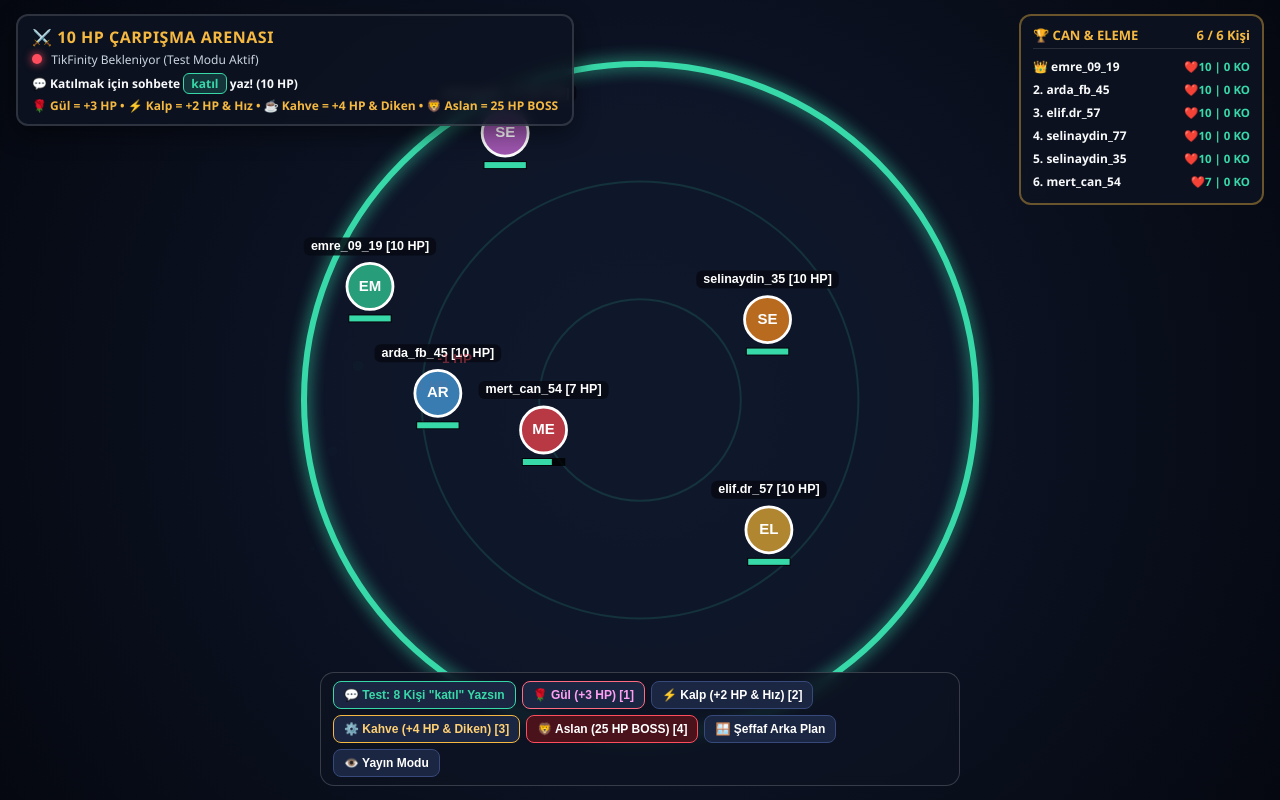
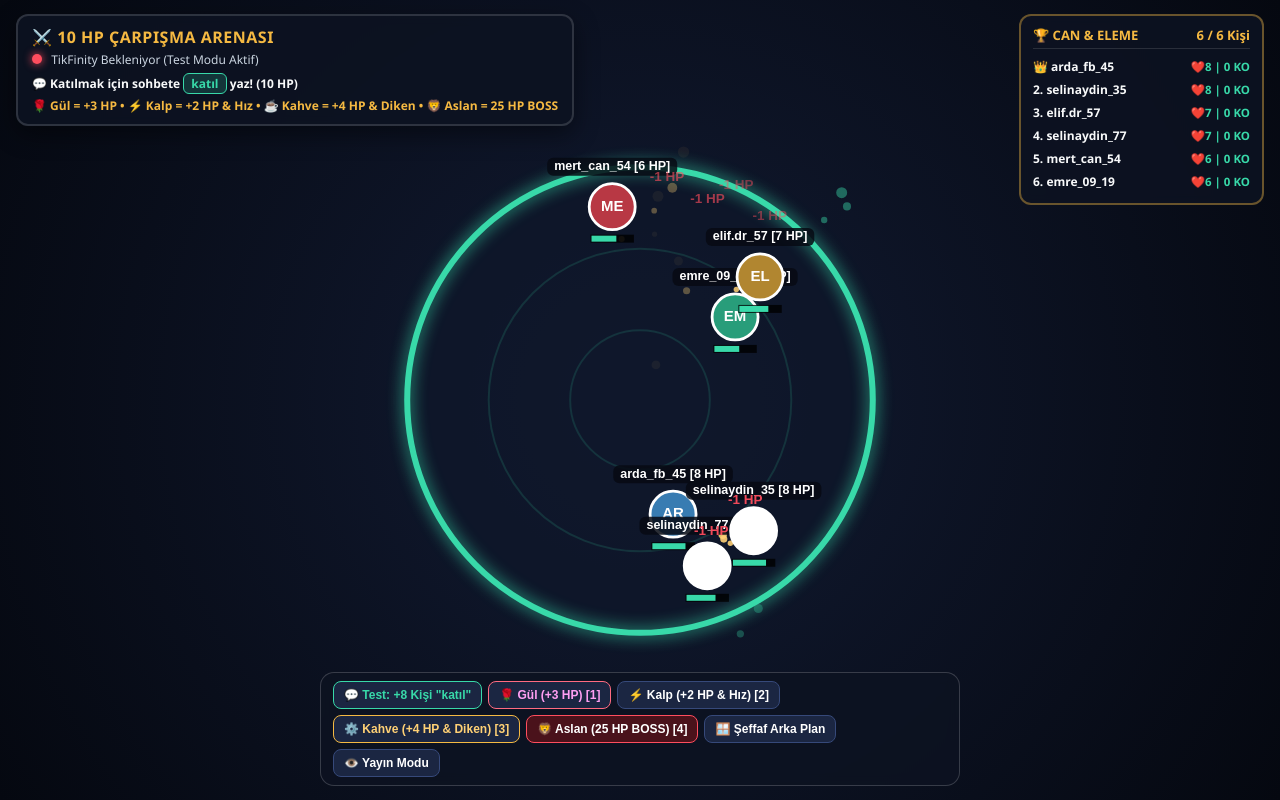
Before and after one commit to kurtulustas/tiktokgame1, a plain HTML site: page index.html in a window 1280 px wide. Drawn offline with Linux system fonts and the light colour scheme.

Commit message:
Update title and adjust arena mechanics

```diff
--- a/index.html
+++ b/index.html
@@ -3,7 +3,7 @@
 <head>
 <meta charset="UTF-8">
 <meta name="viewport" content="width=device-width, initial-scale=1.0">
-<title>TikTok Canlı Yayın — "katıl" Komutlu 10 HP Çarpışma Arenası</title>
+<title>TikTok Canlı Yayın — Dinamik Haritalı 10 HP Çarpışma Arenası</title>
 <style>
   :root {
     --bg: #070b14;
@@ -149,7 +149,7 @@
 <canvas id="arenaCanvas"></canvas>
 
 <div id="controlBar">
-  <button class="btn teal" onclick="spawnBotWave(8)">💬 Test: 8 Kişi "katıl" Yazsın</button>
+  <button class="btn teal" onclick="spawnBotWave(8)">💬 Test: +8 Kişi "katıl"</button>
   <button class="btn rose" onclick="triggerRandomGift('rose')">🌹 Gül (+3 HP) [1]</button>
   <button class="btn" onclick="triggerRandomGift('speed')">⚡ Kalp (+2 HP & Hız) [2]</button>
   <button class="btn spike" onclick="triggerRandomGift('spike')">⚙️ Kahve (+4 HP & Diken) [3]</button>
@@ -193,8 +193,7 @@ const particles = [];
 const floatingTexts = [];
 const avatarCache = new Map();
 
-let baseArenaRadius = Math.min(W, H) * 0.42;
-let currentArenaRadius = baseArenaRadius;
+let currentArenaRadius = Math.min(W, H) * 0.28;
 let screenShake = 0;
 let roundActive = true;
 let bannerTimer = null;
@@ -203,6 +202,16 @@ const COLORS = [
   '#ff4d5e', '#38d9a9', '#4dabf7', '#f5b942', '#da77f2',
   '#ff922b', '#69db7c', '#748ffc', '#f783ac', '#3bc9db'
 ];
+
+/* ================= KİŞİ SAYISINA GÖRE DİNAMİK HARİTA BOYUTU ================= */
+function getTargetArenaRadius(aliveCount) {
+  const minDim = Math.min(W, H);
+  const minR = minDim * 0.22; // Az kişi varken kompakt arena
+  const maxR = minDim * 0.45; // Çok kişi varken tam ekran arena
+  // Kişi sayısı arttıkça (2 -> 50 kişi arası) çember orantılı büyür
+  const ratio = Math.min(1, Math.max(0, (aliveCount - 2) / 42));
+  return minR + (maxR - minR) * Math.sqrt(ratio);
+}
 
 function getAvatarImg(url) {
   if (!url) return null;
@@ -261,10 +270,17 @@ function joinOrUpdatePlayer(username, avatarUrl = '') {
   }
 
   const cx = W / 2, cy = H / 2;
+  const aliveCount = Array.from(players.values()).filter(p => p.alive).length + 1;
+  const targetR = getTargetArenaRadius(aliveCount);
+  const spawnR = Math.max(currentArenaRadius, targetR) * 0.55;
+
   const angle = Math.random() * Math.PI * 2;
-  const dist = Math.random() * (currentArenaRadius * 0.65);
-  const spd = 2.8 + Math.random() * 2.0;
+  const dist = Math.random() * spawnR;
+  const spd = 2.4 + Math.random() * 1.4;
   const moveAng = Math.random() * Math.PI * 2;
+
+  // Çok kalabalık arenalarda toplar hafifçe daha kompakt başlar
+  const baseBallRadius = aliveCount > 35 ? 18 : (aliveCount > 20 ? 20 : 23);
 
   const player = {
     id: key,
@@ -276,7 +292,7 @@ function joinOrUpdatePlayer(username, avatarUrl = '') {
     vy: Math.sin(moveAng) * spd,
     hp: 10,
     maxHp: 10,
-    radius: 23,
+    radius: baseBallRadius,
     mass: 1.0,
     color: COLORS[players.size % COLORS.length],
     alive: true,
@@ -300,11 +316,11 @@ function joinOrUpdatePlayer(username, avatarUrl = '') {
 function revivePlayer(p) {
   const cx = W / 2, cy = H / 2;
   const ang = Math.random() * Math.PI * 2;
-  const dist = Math.random() * (currentArenaRadius * 0.5);
+  const dist = Math.random() * (currentArenaRadius * 0.45);
   p.x = cx + Math.cos(ang) * dist;
   p.y = cy + Math.sin(ang) * dist;
-  p.vx = (Math.random() - 0.5) * 6;
-  p.vy = (Math.random() - 0.5) * 6;
+  p.vx = (Math.random() - 0.5) * 5;
+  p.vy = (Math.random() - 0.5) * 5;
   p.hp = 10;
   p.maxHp = 10;
   p.radius = 23;
@@ -325,8 +341,8 @@ function applyGiftEffect(username, giftType, giftLabel = '', avatarUrl = '') {
   if (giftType === 'rose') {
     p.maxHp = Math.min(40, p.maxHp + 2);
     p.hp = Math.min(p.maxHp, p.hp + 3);
-    p.radius = Math.min(62, p.radius + 4);
-    p.mass += 0.35;
+    p.radius = Math.min(58, p.radius + 3.5);
+    p.mass += 0.3;
     spawnParticles(p.x, p.y, '#ff6b81', 16);
     addFloatingText(p.x, p.y - p.radius - 14, `🌹 +3 HP (${p.hp}/${p.maxHp})`, '#69db7c');
     playHitSound(360, 0.09, 0.06);
@@ -334,8 +350,8 @@ function applyGiftEffect(username, giftType, giftLabel = '', avatarUrl = '') {
   else if (giftType === 'speed') {
     p.hp = Math.min(p.maxHp, p.hp + 2);
     const ang = Math.atan2(p.vy, p.vx) || Math.random() * Math.PI * 2;
-    p.vx = Math.cos(ang) * 9.5;
-    p.vy = Math.sin(ang) * 9.5;
+    p.vx = Math.cos(ang) * 7.5;
+    p.vy = Math.sin(ang) * 7.5;
     spawnParticles(p.x, p.y, '#4dabf7', 18);
     addFloatingText(p.x, p.y - p.radius - 14, `⚡ +2 HP & HIZ!`, '#74c0fc');
     playHitSound(480, 0.08, 0.06);
@@ -344,8 +360,8 @@ function applyGiftEffect(username, giftType, giftLabel = '', avatarUrl = '') {
     p.maxHp = Math.min(45, p.maxHp + 3);
     p.hp = Math.min(p.maxHp, p.hp + 4);
     p.hasSpikes = true;
-    p.radius = Math.min(66, p.radius + 4);
-    p.mass += 0.5;
+    p.radius = Math.min(62, p.radius + 3.5);
+    p.mass += 0.45;
     spawnParticles(p.x, p.y, '#f5b942', 20);
     addFloatingText(p.x, p.y - p.radius - 14, `⚙️ +4 HP & DİKEN!`, '#ffd175');
     playHitSound(420, 0.12, 0.07);
@@ -355,8 +371,8 @@ function applyGiftEffect(username, giftType, giftLabel = '', avatarUrl = '') {
     p.hasSpikes = true;
     p.maxHp = Math.max(25, p.maxHp + 10);
     p.hp = p.maxHp;
-    p.radius = Math.min(78, Math.max(52, p.radius + 18));
-    p.mass += 2.2;
+    p.radius = Math.min(72, Math.max(48, p.radius + 16));
+    p.mass += 2.0;
     screenShake = 18;
     spawnParticles(p.x, p.y, '#ffd43b', 35);
     showMegaBanner(`👑 ${p.name.toUpperCase()} (${p.hp} HP) DEV BOSS OLDU!`);
@@ -366,17 +382,15 @@ function applyGiftEffect(username, giftType, giftLabel = '', avatarUrl = '') {
   updateLeaderboard();
 }
 
-/* ================= FİZİK MOTORU: DUVARDAN SEKME & ÇARPIŞARAK HASAR ================= */
-function applyCollisionDamage(attacker, defender, impactSpeed) {
+/* ================= FİZİK MOTORU: DUVARDAN ZARARSIZ SEKME & DİNAMİK ARENA ================= */
+function applyCollisionDamage(attacker, defender) {
   const now = performance.now();
   const lastHit = defender.hitCooldown.get(attacker.id) || 0;
-  if (now - lastHit < 320) return;
+  if (now - lastHit < 1200) return;
   defender.hitCooldown.set(attacker.id, now);
 
   let dmg = 1;
-  if (attacker.isBoss) dmg += 2;
-  else if (attacker.hasSpikes) dmg += 1;
-  if (impactSpeed > 6.5) dmg += 1;
+  if (attacker.isBoss || attacker.hasSpikes) dmg = 2;
 
   defender.hp = Math.max(0, defender.hp - dmg);
   defender.hitFlash = 8;
@@ -397,23 +411,24 @@ function applyCollisionDamage(attacker, defender, impactSpeed) {
 
 function updatePhysics() {
   const cx = W / 2, cy = H / 2;
-  baseArenaRadius = Math.min(W, H) * 0.42;
-  currentArenaRadius = baseArenaRadius;
+  const aliveList = Array.from(players.values()).filter(p => p.alive);
 
-  const aliveList = Array.from(players.values()).filter(p => p.alive);
+  // Kişi sayısına göre hedef harita yarıçapına yumuşak geçiş (Lerp)
+  const targetRadius = getTargetArenaRadius(aliveList.length);
+  currentArenaRadius += (targetRadius - currentArenaRadius) * 0.04;
 
   for (let i = 0; i < aliveList.length; i++) {
     const p = aliveList[i];
     if (p.hitFlash > 0) p.hitFlash--;
 
     const speed = Math.hypot(p.vx, p.vy);
-    if (speed < 2.8) {
+    if (speed < 2.4) {
       const a = Math.atan2(p.vy, p.vx) || Math.random() * Math.PI * 2;
-      p.vx = Math.cos(a) * 3.1;
-      p.vy = Math.sin(a) * 3.1;
-    } else if (speed > 11.5) {
-      p.vx *= 0.96;
-      p.vy *= 0.96;
+      p.vx = Math.cos(a) * 2.6;
+      p.vy = Math.sin(a) * 2.6;
+    } else if (speed > 7.5) {
+      p.vx *= 0.94;
+      p.vy *= 0.94;
     }
 
     p.x += p.vx;
@@ -421,32 +436,31 @@ function updatePhysics() {
     if (p.hasSpikes) p.spikeAngle += 0.09;
 
     p.trail.push({ x: p.x, y: p.y });
-    if (p.trail.length > 7) p.trail.shift();
+    if (p.trail.length > 6) p.trail.shift();
 
-    // Arena kenarından içeri sekme
+    // DUVARDAN ZARARSIZ SEKME
     const dx = p.x - cx;
     const dy = p.y - cy;
     const distFromCenter = Math.hypot(dx, dy);
-    const maxDist = currentArenaRadius - p.radius;
+    const maxDist = Math.max(30, currentArenaRadius - p.radius);
 
     if (distFromCenter > maxDist && distFromCenter > 0) {
       const nx = dx / distFromCenter;
       const ny = dy / distFromCenter;
 
-      p.x = cx + nx * maxDist;
-      p.y = cy + ny * maxDist;
+      p.x = cx + nx * (maxDist - 1);
+      p.y = cy + ny * (maxDist - 1);
 
       const dot = p.vx * nx + p.vy * ny;
       if (dot > 0) {
-        p.vx = (p.vx - 2 * dot * nx) * 0.98;
-        p.vy = (p.vy - 2 * dot * ny) * 0.98;
-        spawnParticles(p.x + nx * p.radius, p.y + ny * p.radius, '#38d9a9', 4);
-        playHitSound(240, 0.03, 0.018);
+        p.vx = (p.vx - 2 * dot * nx) * 0.95;
+        p.vy = (p.vy - 2 * dot * ny) * 0.95;
+        spawnParticles(p.x + nx * p.radius, p.y + ny * p.radius, '#38d9a9', 3);
       }
     }
   }
 
-  // Toplar arası çarpışma ve hasar
+  // TOPLAR ARASI ÇARPIŞMA
   for (let i = 0; i < aliveList.length; i++) {
     for (let j = i + 1; j < aliveList.length; j++) {
       const a = aliveList[i];
@@ -474,8 +488,7 @@ function updatePhysics() {
         const velAlongNormal = rvx * nx + rvy * ny;
 
         if (velAlongNormal < 0) {
-          const impactSpeed = Math.abs(velAlongNormal);
-          const restitution = (a.hasSpikes || b.hasSpikes) ? 1.25 : 1.05;
+          const restitution = 1.02;
           const impulse = -(1 + restitution) * velAlongNormal / (1 / a.mass + 1 / b.mass);
 
           const ix = impulse * nx;
@@ -485,16 +498,13 @@ function updatePhysics() {
           b.vx += ix / b.mass;
           b.vy += iy / b.mass;
 
-          const powerA = (Math.hypot(a.vx, a.vy) * a.mass) + (a.hasSpikes ? 3 : 0) + (a.isBoss ? 6 : 0);
-          const powerB = (Math.hypot(b.vx, b.vy) * b.mass) + (b.hasSpikes ? 3 : 0) + (b.isBoss ? 6 : 0);
-
-          if (powerA >= powerB * 0.85) applyCollisionDamage(a, b, impactSpeed);
-          if (b.alive && powerB >= powerA * 0.85) applyCollisionDamage(b, a, impactSpeed);
+          applyCollisionDamage(a, b);
+          if (b.alive) applyCollisionDamage(b, a);
 
           const midX = (a.x + b.x) / 2;
           const midY = (a.y + b.y) / 2;
-          spawnParticles(midX, midY, '#ffd175', 6);
-          playHitSound(170 + Math.random() * 90, 0.045, 0.03);
+          spawnParticles(midX, midY, '#ffd175', 5);
+          playHitSound(180 + Math.random() * 70, 0.04, 0.025);
           updateLeaderboard();
         }
       }
@@ -554,11 +564,10 @@ function render() {
   ctx.stroke();
   ctx.shadowBlur = 0;
 
-  // Arena ortasında katılım daveti (az kişi varsa)
   const aliveCount = Array.from(players.values()).filter(p => p.alive).length;
   if (aliveCount <= 1) {
     ctx.fillStyle = 'rgba(255, 255, 255, 0.18)';
-    ctx.font = '900 22px sans-serif';
+    ctx.font = '900 20px sans-serif';
     ctx.textAlign = 'center';
     ctx.textBaseline = 'middle';
     ctx.fillText('SOHBETE "katıl" YAZARAK ARENAYA GİR!', cx, cy);
```
